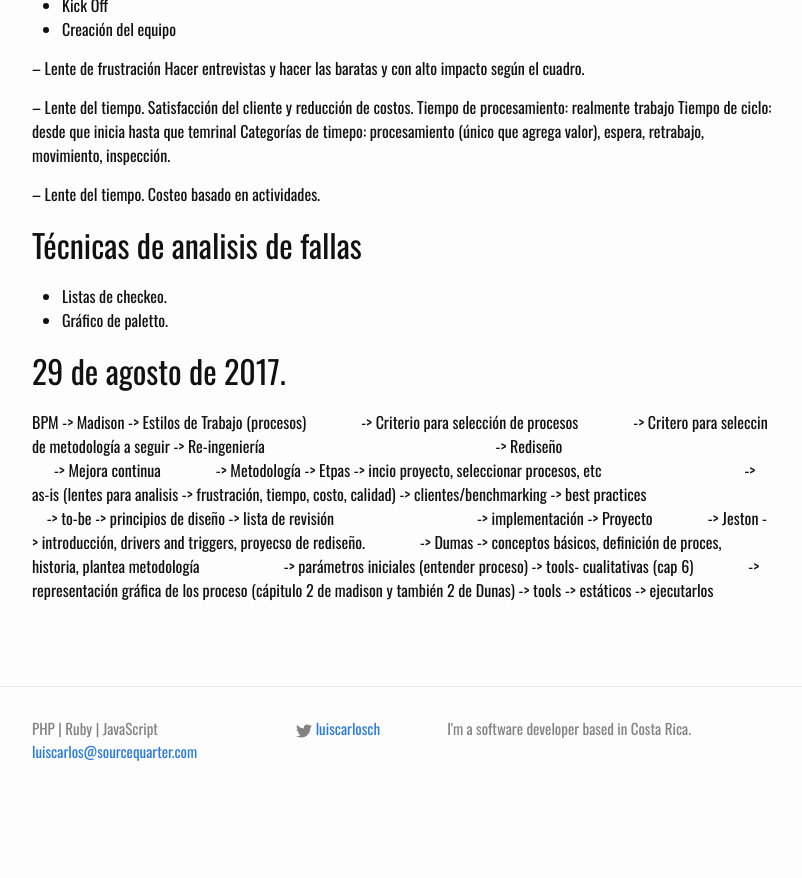
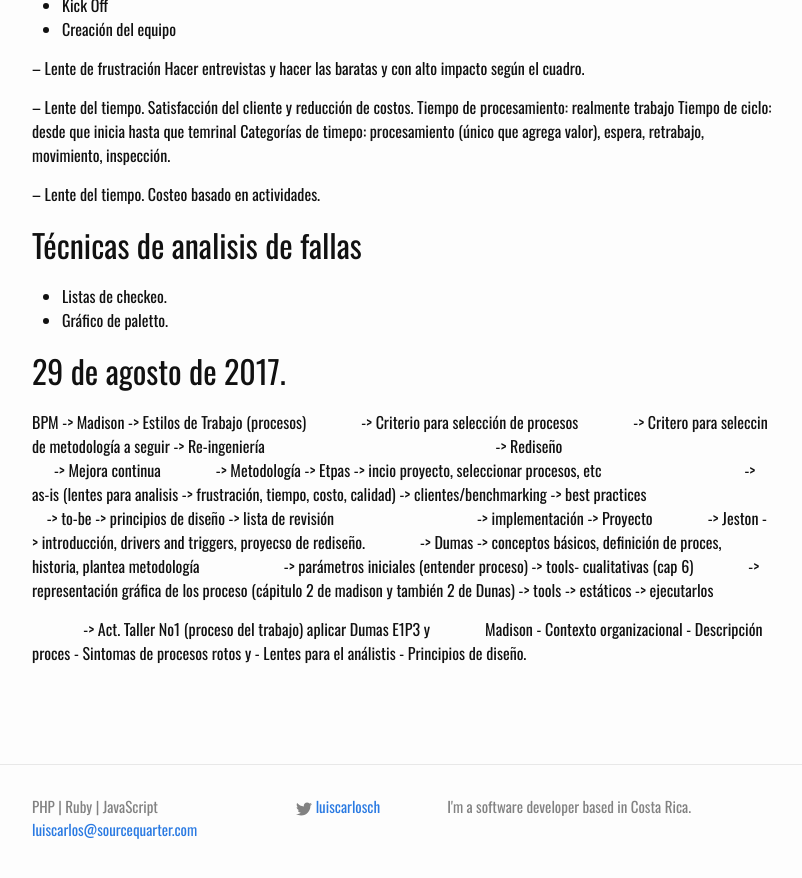
Before and after one commit to lucachaco/sourcequarter-lander, a Jekyll site: the page built from _posts/2017-08-03-bpm.md, in a window 1280 px wide and 900 px high, scrolled down 1137 px. Shown: the top 878 px of the window, without its empty margins (238-1040 px from the left). Built offline with Jekyll 4.4.1, drawn with Linux system fonts in a browser that asks for light colours; our own code applies the rules of GitHub Pages for plain Markdown files; before the commit the page ends 1959 px from its top, so only the background shows below that.

Commit message:
Update 2017-08-03-bpm.md

```diff
--- a/_posts/2017-08-03-bpm.md
+++ b/_posts/2017-08-03-bpm.md
@@ -66,3 +66,12 @@ BPM -> Madison -> Estilos de Trabajo (procesos)
                         -> tools- cualitativas (cap 6)
                -> representación gráfica de los proceso (cápitulo 2 de madison y también 2 de Dunas) -> tools -> estáticos
                                                                                                      -> ejecutarlos
+
+               -> Act. Taller No1 (proceso del trabajo)
+               aplicar Dumas E1P3 y
+               Madison
+                 - Contexto organizacional
+                 - Descripción proces
+                 - Sintomas de procesos rotos y
+                 - Lentes para el análistis
+                 - Principios de diseño.
```
